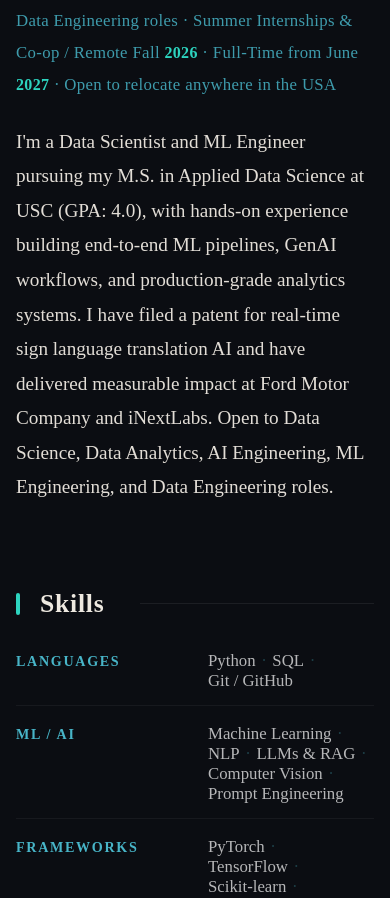
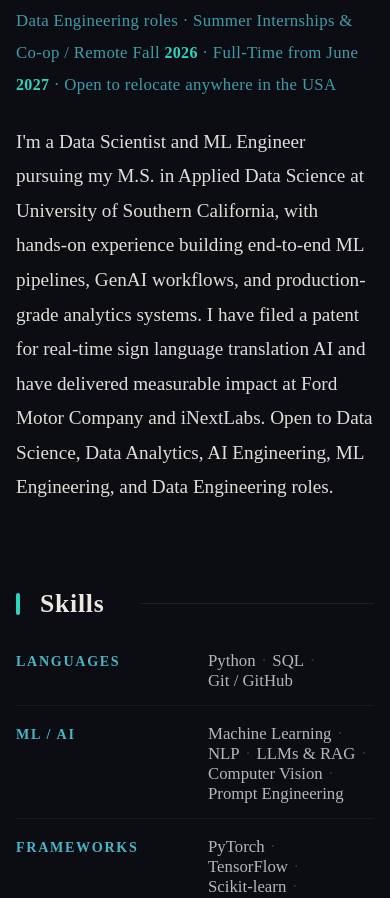
Before and after one commit to Manasavijr/portfolio, a React (Vite) app: page / in a window 390 px wide. Shown: the part 1089-1987 px from the top of the page. Built offline with nearby package versions, Linux system fonts and the light colour scheme; a web font is replaced by a local one.

Commit message:
mobile nav hamburger

```diff
--- a/src/ManasaPortfolio.jsx
+++ b/src/ManasaPortfolio.jsx
@@ -36,7 +36,7 @@ const data = {
     "Optimizing ML inference latency on GCP",
     "Researching agentic AI workflows with LangChain",
   ],
-  about: `I'm a Data Scientist and ML Engineer pursuing my M.S. in Applied Data Science at USC (GPA: 4.0), with hands-on experience building end-to-end ML pipelines, GenAI workflows, and production-grade analytics systems. I have filed a patent for real-time sign language translation AI and have delivered measurable impact at Ford Motor Company and iNextLabs. Open to Data Science, Data Analytics, AI Engineering, ML Engineering, and Data Engineering roles.`,
+  about: `I'm a Data Scientist and ML Engineer pursuing my M.S. in Applied Data Science at University of Southern California, with hands-on experience building end-to-end ML pipelines, GenAI workflows, and production-grade analytics systems. I have filed a patent for real-time sign language translation AI and have delivered measurable impact at Ford Motor Company and iNextLabs. Open to Data Science, Data Analytics, AI Engineering, ML Engineering, and Data Engineering roles.`,
   metrics: [
     { value:75,  suffix:"%", label:"Pipeline Efficiency — Ford" },
     { value:40,  suffix:"%", label:"Faster Resolution — iNextLabs" },
@@ -71,10 +71,9 @@ const data = {
     {
       title:"SignMate AI",
       badge:"Patent Filed + Publication",
-      summary:"Patented real-time CNN system translating Indian Sign Language to text using PyTorch + OpenCV. Co-authored peer-reviewed publication on TechRxiv.",
+      summary:"Patented real-time CNN system translating Indian Sign Language to text using PyTorch + OpenCV.",
       stack:["Python","PyTorch","TensorFlow","OpenCV","CNNs"],
-      impact:"Patent filed with IP India · Published on TechRxiv (Project Eye) · Real-time inference on custom-labeled dataset.",
-      github:"https://github.com/Manasavijr",
+      impact:"Patent filed with IP India · Published under IP India Website · Real-time inference on custom-labeled dataset.",
     },
     {
       title:"Finance Analytics & NL→SQL Intelligence",
@@ -82,7 +81,6 @@ const data = {
       summary:"ETL pipelines for financial data, forecasting models, PostgreSQL + pgvector backend, and LangChain-powered plain-English SQL queries.",
       stack:["Python","PostgreSQL","pgvector","LangChain","SQL","Pandas","FastAPI"],
       impact:"Non-technical users query financial data in plain English · variance and forecasting models surface actionable insights.",
-
     },
     {
       title:"Production MLOps Platform & LLM Inference",
@@ -827,7 +825,7 @@ const st = {
   navLinkActive:{ color:C.white, fontWeight:700 },
   navGithub:{ color:C.white, transition:"color 0.2s, opacity 0.2s", opacity:0.8, display:"flex", alignItems:"center" },
   navResume:{ fontFamily:"'Times New Roman',Times,serif", fontSize:"0.76rem", letterSpacing:"0.14em", textTransform:"uppercase", color:C.white, border:"1.5px solid rgba(255,255,255,0.6)", padding:"0.38rem 0.95rem", borderRadius:"2px", textDecoration:"none", fontWeight:600, transition:"background 0.2s" },
-  hamburger:{ display:"none", flexDirection:"column", gap:"5px", background:"none", border:"none", cursor:"pointer", padding:"4px" },
+  hamburger:{ display:"none", flexDirection:"column", gap:"5px", background:"none", border:"none", cursor:"pointer", padding:"4px", flexShrink:0 },
   bar:{ display:"block", width:"22px", height:"2px", background:C.white, transition:"all 0.3s" },
   barOpen1:{ transform:"translateY(7px) rotate(45deg)" },
   barOpen2:{ opacity:0 },
@@ -1049,6 +1047,8 @@ const css = `
   nav button::after{content:"";position:absolute;bottom:-2px;left:0;width:0;height:1px;background:currentColor;transition:width 0.25s ease}
   nav button:hover::after{width:100%}
   @media(max-width:768px){
+    .nav-links{display:none!important}
+    nav button[aria-label="Menu"]{display:flex!important}
     section{padding:2rem 1rem!important;max-width:100%!important}
     .hero-content{padding:0 1rem 2rem!important;margin-top:-1.5rem!important}
     .hero-btns{flex-direction:column!important;align-items:center!important;gap:0.65rem!important}
```
